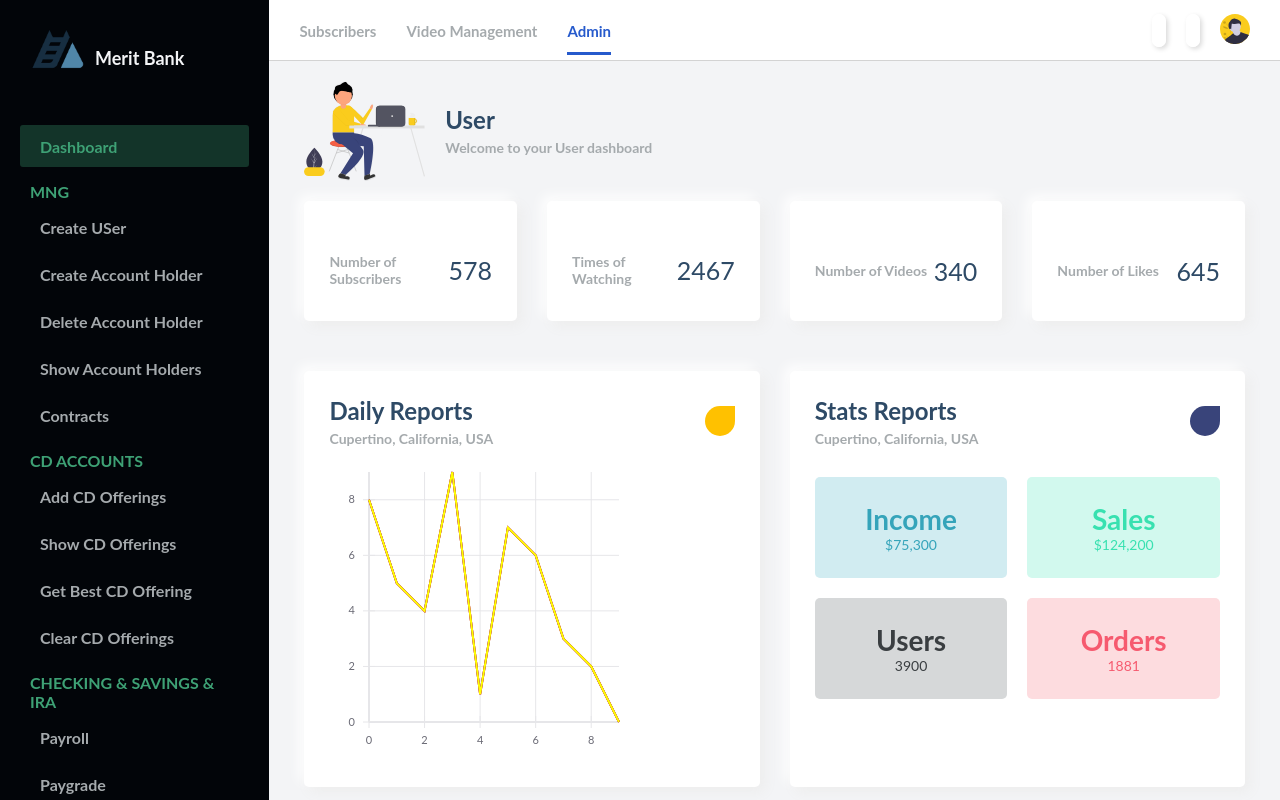
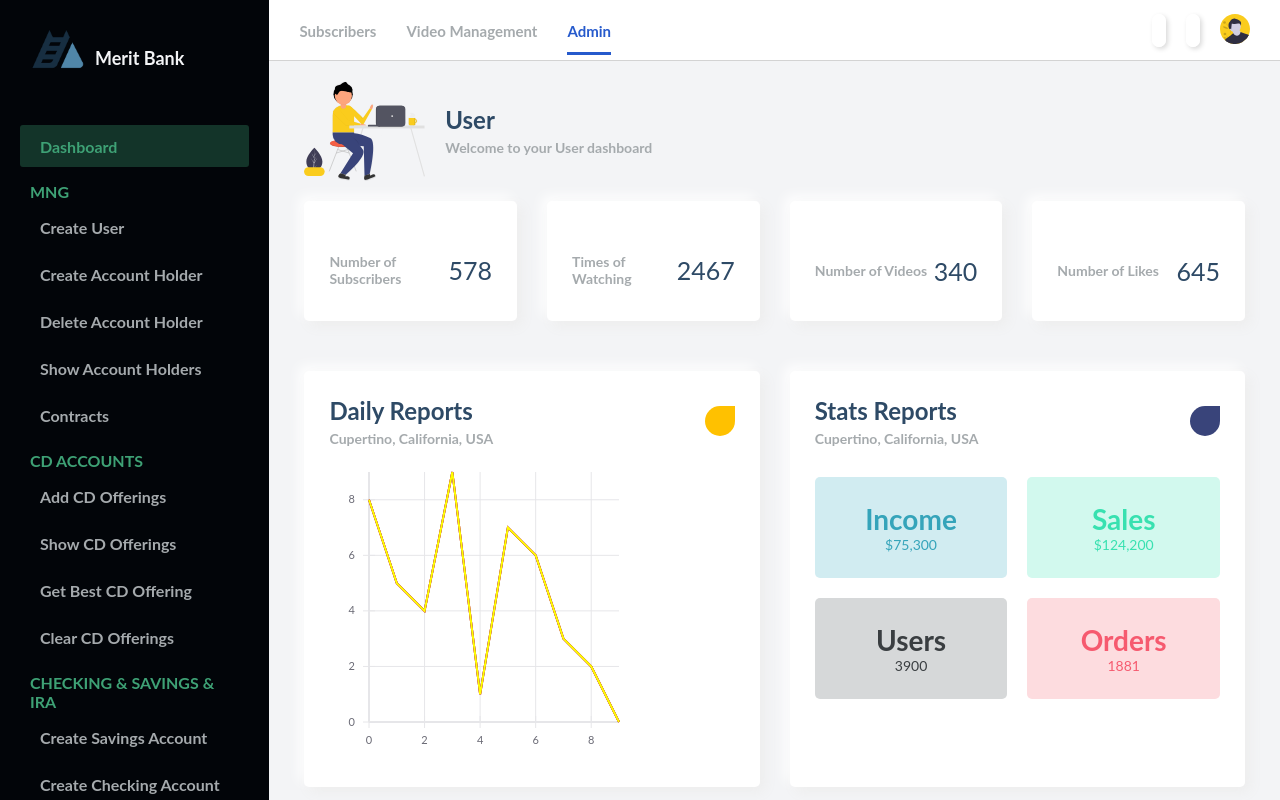
Before and after one commit to Gabegual/User_interface, a React (Create React App) app: page / in a window 1280 px wide. Built offline with nearby package versions, Linux system fonts and the light colour scheme; a web font is replaced by a local one.

Commit message:
ading more fro checing/savings/ira accounts

```diff
--- a/src/components/sidebar/Sidebar.js
+++ b/src/components/sidebar/Sidebar.js
@@ -25,7 +25,7 @@ const Sidebar = ({ sidebarOpen, closeSidebar }) => {
         <h2>MNG</h2>
         <div className="sidebar__link">
           <i className="fa fa-user-secret" aria-hidden="true"></i>
-          <a href="#">Create USer</a>
+          <a href="#">Create User</a>
         </div>
         <div className="sidebar__link">
           <i className="fa fa-building-o"></i>
@@ -63,16 +63,30 @@ const Sidebar = ({ sidebarOpen, closeSidebar }) => {
         <h2>CHECKING & SAVINGS & IRA</h2>
         <div className="sidebar__link">
           <i className="fa fa-money"></i>
-          <a href="#">Payroll</a>
+          <a href="#">Create Savings Account</a>
         </div>
         <div className="sidebar__link">
           <i className="fa fa-briefcase"></i>
-          <a href="#">Paygrade</a>
+          <a href="#">Create Checking Account</a>
+        </div>
+        <div className="sidebar__link">
+          <i className="fa fa-money"></i>
+          <a href="#">Create CD Account</a>
+        </div>
+        <div className="sidebar__link">
+          <i className="fa fa-money"></i>
+          <a href="#">Create IRA Account</a>
+        </div>
+        <div className="sidebar__link">
+          <i className="fa fa-money"></i>
+          <a href="#">Delete Checking Account</a>
         </div>
         <div className="sidebar__logout">
           <i className="fa fa-power-off"></i>
           <a href="#">Log out</a>
         </div>
+
+
       </div>
     </div>
   );
```
